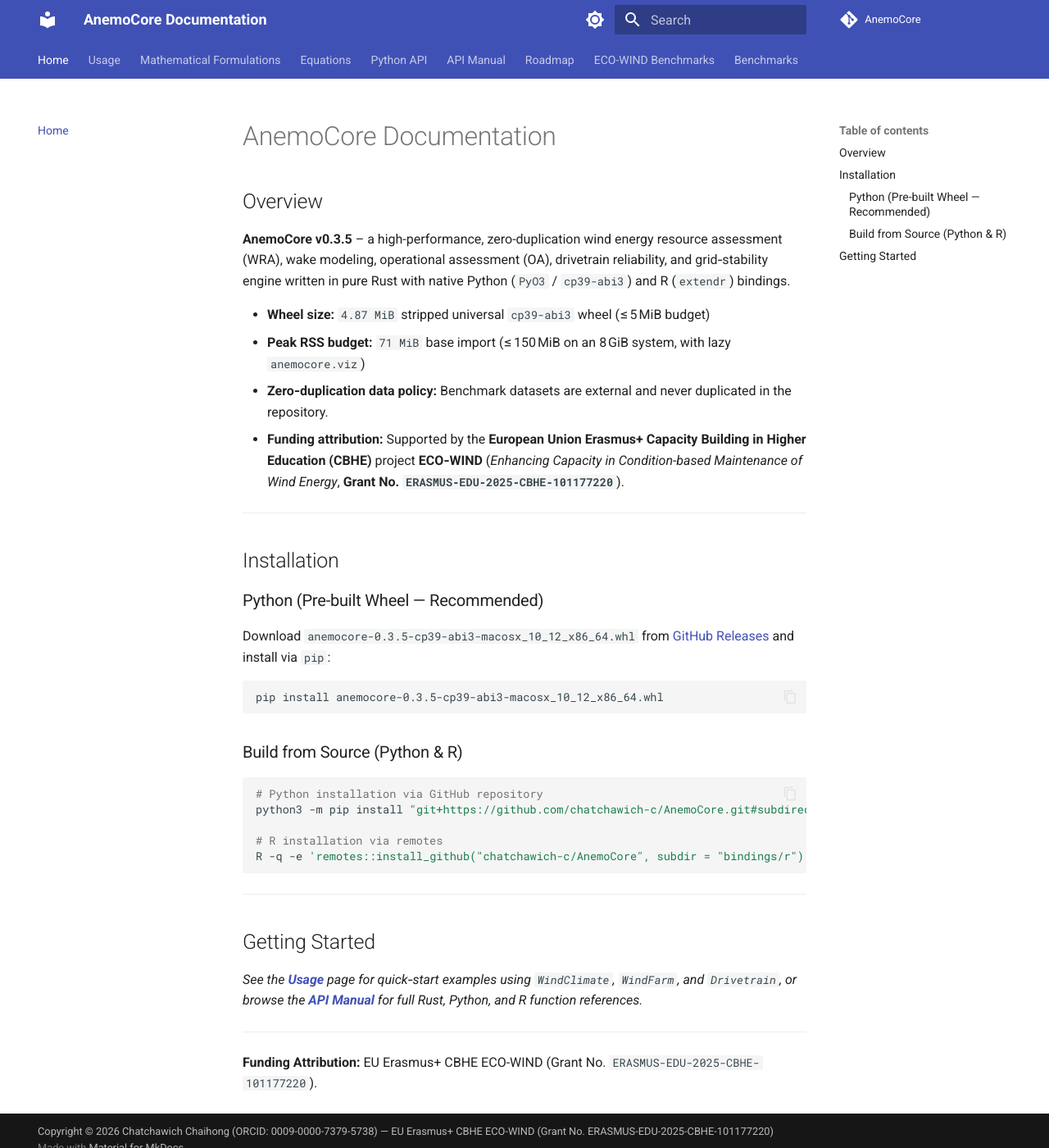
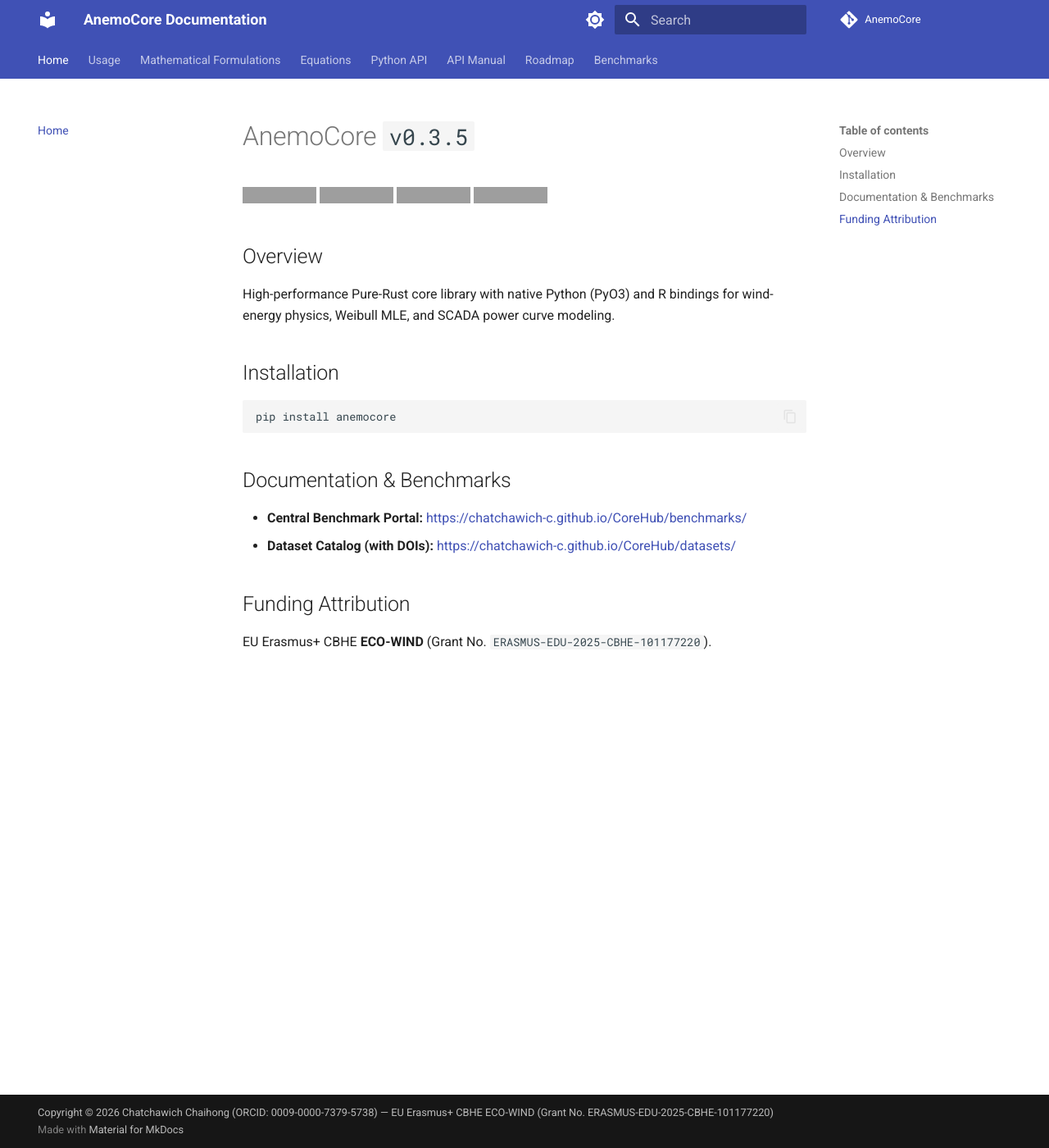
Before and after one commit to chatchawich-c/AnemoCore, an MkDocs documentation site: the page built from docs/index.md, in a window 1280 px wide and 1400 px high. Shown: the whole window at 82% size. Built offline with MkDocs 1.6.1 and Material for MkDocs 9.7.7, drawn with Linux system fonts in a browser that asks for light colours; comment, search, counter and statistics services are not loaded; grey boxes are pictures that could not be loaded.

Commit message:
docs: standardize StromaCore template, 4-badge header, and CoreHub benchmark links

````diff
--- a/docs/benchmarks/index.md
+++ /dev/null
@@ -1,47 +0,0 @@
-# ECO‑WIND Benchmarks Overview
-
-This section documents the ECO‑WIND benchmark suite evaluating wind‑energy resource assessment (WRA), wake modeling, operational assessment (OA), and condition‑based maintenance algorithms.
-
-* **Architecture**: The benchmark suite lives in the external [`ecowind-benchmarks`](https://github.com/chatchawich-c/AnemoCore) repository and invokes the compiled **AnemoCore v0.3.4** Rust‑backed Python wheel (`anemocore` / `anemocore._core` via `PyO3` `cp39-abi3`) for core numerical execution.
-* **Zero‑duplication policy**: No raw datasets or benchmark scripts are duplicated into this repository. All benchmark data are streamed directly from the external benchmark repository at runtime.
-* **Citation**: Please cite the benchmark suite via its Zenodo archive DOI `10.5281/zenodo.24496449` (placeholder).
-* **Funding attribution**: This work is supported by the **European Union Erasmus+ Capacity Building in Higher Education (CBHE)** project **ECO‑WIND** (*Enhancing Capacity in Condition-based Maintenance of Wind Energy*, **Grant No. `ERASMUS‑EDU‑2025‑CBHE‑101177220`**).
-
----
-
-## Release v0.3.4 Runtime & Memory Footprint
-
-AnemoCore v0.3.4 maintains a lightweight deployment profile suitable for edge devices and typical workstations:
-
-| Metric | Target Budget | AnemoCore v0.3.4 (`cp39-abi3` macOS x86_64) | Status |
-| :--- | :--- | :--- | :--- |
-| **Stripped Wheel Size** | `< 5.0 MiB` | **`485 KiB`** (`0.47 MiB`) | Pass |
-| **Base Import Peak RSS** | `< 150.0 MiB` | **`67.8 MiB`** (lazy `anemocore.viz`) | Pass |
-| **Wake Superposition Parity** | `<= 1e-4` rel. tol. | Verified vs. `windIO` (`Jensen`, `Bastankhah2014/2016`) | Pass |
-| **Supported Scope** | – | WRA I/O, Shear, Wake/OA, Drivetrain Tribology, KAM-VSG | Pass |
-
----
-
-## How to run the benchmarks
-
-Install the **AnemoCore v0.3.4** wheel first, then run the validation suite against selected papers:
-
-```bash
-pip install anemocore-0.3.4-cp39-abi3-macosx_10_12_x86_64.whl
-
-cd ../ecowind-benchmarks && \
-python3 scripts/run_all_benchmarks.py \
-  --only P01 P05 P07 P18 P31 P33 \
-  --out results/bench_release_check.json
-```
-
-The runner invokes the native `anemocore._core` Rust backend for each selected paper and exports execution latency and peak RSS memory statistics to JSON. See [Results](results.md) for detailed per-paper parity and runtime tables.
-
----
-
-## Version History
-
-| Version | Wheel Size | Base Peak RSS | Key Milestones |
-| :--- | :--- | :--- | :--- |
-| **`v0.3.4`** *(Latest)* | `485 KiB` | `67.8 MiB` | Added 5-format WRA I/O, Vertical Wind Shear suite, `windIO`-verified Wake/OA, Drivetrain Tribology & `kam_vsg` |
-| **`v0.1.0`** | Initial build | Baseline | Core Weibull parameter estimation (`MLE`, `MMLE`, `MoM`, `EPFM`), QMC integration & initial PyO3 bindings (`anemocore_pyo3`) |
--- a/docs/index.md
+++ b/docs/index.md
@@ -1,40 +1,25 @@
-# AnemoCore Documentation
+# AnemoCore `v0.3.5`
+
+[![DOI](https://zenodo.org/badge/DOI/10.5281/zenodo.24495520.svg)](https://doi.org/10.5281/zenodo.24495520)
+[![Docs](https://img.shields.io/badge/docs-GitHub%20Pages-blue)](https://chatchawich-c.github.io/AnemoCore/)
+[![PyPI version](https://img.shields.io/pypi/v/anemocore.svg)](https://pypi.org/project/anemocore/)
+[![License](https://img.shields.io/badge/license-MIT%20OR%20Apache--2.0-green.svg)](https://github.com/chatchawich-c/AnemoCore)
 
 ## Overview
 
-**AnemoCore v0.3.5** – a high-performance, zero-duplication wind energy resource assessment (WRA), wake modeling, operational assessment (OA), drivetrain reliability, and grid‑stability engine written in pure Rust with native Python (`PyO3` / `cp39-abi3`) and R (`extendr`) bindings.
-
-* **Wheel size:** `4.87 MiB` stripped universal `cp39-abi3` wheel (≤ 5 MiB budget)
-* **Peak RSS budget:** `71 MiB` base import (≤ 150 MiB on an 8 GiB system, with lazy `anemocore.viz`)
-* **Zero‑duplication data policy:** Benchmark datasets are external and never duplicated in the repository.
-* **Funding attribution:** Supported by the **European Union Erasmus+ Capacity Building in Higher Education (CBHE)** project **ECO‑WIND** (*Enhancing Capacity in Condition-based Maintenance of Wind Energy*, **Grant No. `ERASMUS‑EDU‑2025‑CBHE‑101177220`**).
-
----
+High-performance Pure-Rust core library with native Python (PyO3) and R bindings for wind-energy physics, Weibull MLE, and SCADA power curve modeling.
 
 ## Installation
 
-### Python (Pre-built Wheel — Recommended)
-Download `anemocore-0.3.5-cp39-abi3-macosx_10_12_x86_64.whl` from [GitHub Releases](https://github.com/chatchawich-c/AnemoCore/releases/tag/v0.3.5) and install via `pip`:
-
 ```bash
-pip install anemocore-0.3.5-cp39-abi3-macosx_10_12_x86_64.whl
+pip install anemocore
 ```
 
-### Build from Source (Python & R)
+## Documentation & Benchmarks
 
-```bash
-# Python installation via GitHub repository
-python3 -m pip install "git+https://github.com/chatchawich-c/AnemoCore.git#subdirectory=bindings/python"
+- **Central Benchmark Portal:** [https://chatchawich-c.github.io/CoreHub/benchmarks/](https://chatchawich-c.github.io/CoreHub/benchmarks/)
+- **Dataset Catalog (with DOIs):** [https://chatchawich-c.github.io/CoreHub/datasets/](https://chatchawich-c.github.io/CoreHub/datasets/)
 
-# R installation via remotes
-R -q -e 'remotes::install_github("chatchawich-c/AnemoCore", subdir = "bindings/r")'
-```
+## Funding Attribution
 
----
-
-## Getting Started
-
-*See the **[Usage](usage.md)** page for quick‑start examples using `WindClimate`, `WindFarm`, and `Drivetrain`, or browse the **[API Manual](API_USAGE_MANUAL.md)** for full Rust, Python, and R function references.*
-
----
-**Funding Attribution:** EU Erasmus+ CBHE ECO-WIND (Grant No. `ERASMUS-EDU-2025-CBHE-101177220`).
+EU Erasmus+ CBHE **ECO-WIND** (Grant No. `ERASMUS-EDU-2025-CBHE-101177220`).
--- a/mkdocs.yml
+++ b/mkdocs.yml
@@ -10,9 +10,6 @@ nav:
 - Python API: api/python.md
 - API Manual: API_USAGE_MANUAL.md
 - Roadmap: ROADMAP.md
-- ECO-WIND Benchmarks:
-  - Overview: benchmarks/index.md
-  - Results: benchmarks/results.md
 - Benchmarks: benchmarks.md
 theme:
   name: material
@@ -44,23 +41,13 @@ plugins:
         options:
           docstring_style: google
 markdown_extensions:
+- admonition
+- tables
 - pymdownx.arithmatex:
     generic: true
-- admonition
-- codehilite
-- footnotes
-- toc:
-    permalink: true
+- pymdownx.highlight
+- pymdownx.inlinehilite
 - pymdownx.superfences
-- pymdownx.inlinehilite
-- pymdownx.snippets
-- pymdownx.betterem:
-    smart_enable: all
-- pymdownx.caret
-- pymdownx.mark
-- pymdownx.tilde
-- pymdownx.tasklist:
-    custom_checkbox: true
 extra_javascript:
 - javascripts/mathjax.js
 - https://unpkg.com/mathjax@3/es5/tex-mml-chtml.js
````
Also changed, not shown: README.md (+12 -66 lines), docs/benchmarks.md (+2 -1 lines), docs/benchmarks/results.md (deleted, +0 -18 lines).
